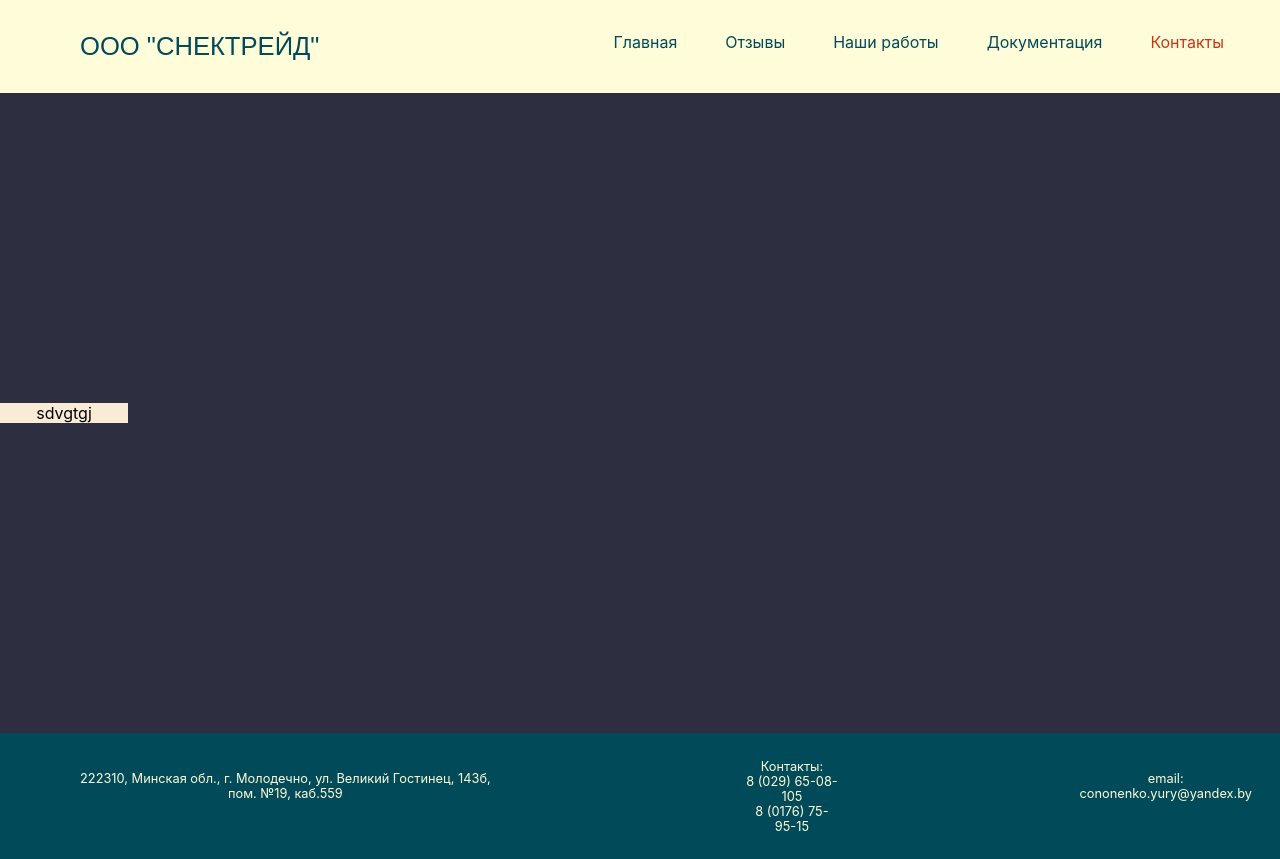
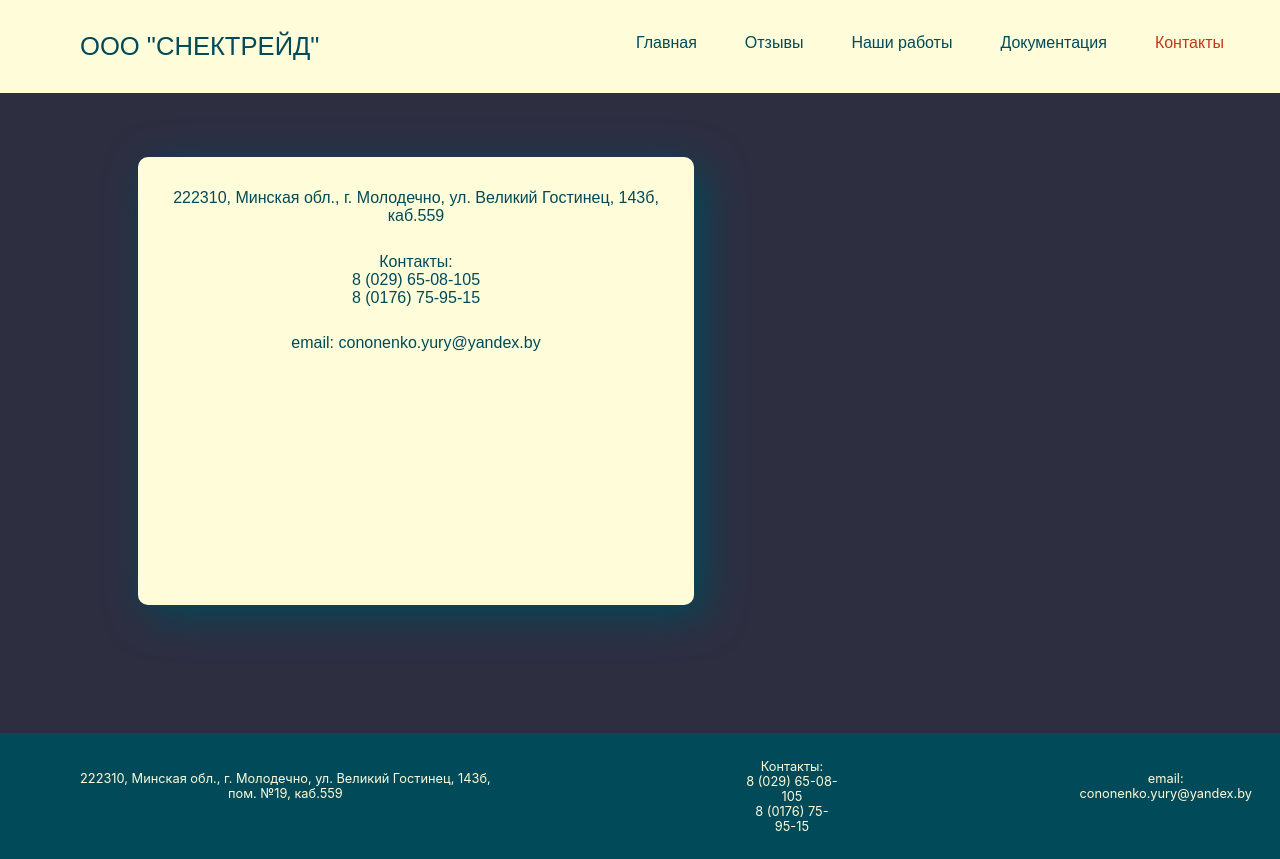
Before and after one commit to juliatrashchanka/site, a React (Create React App) app in the folder my-app/: page /contacts in a window 1280 px wide. Built offline with nearby package versions, Linux system fonts and the light colour scheme.

Commit message:
company_advantages + company_inf

```diff
--- a/my-app/src/App.js
+++ b/my-app/src/App.js
@@ -12,9 +12,10 @@ function App() {
         <Header />
         <div className="App">
 
-
+       {/* function(styleBlock, styleImg, styleText ); */}
 
         <Routes>
+          <Route path="/company" element={ <Company /> }/>
           <Route path="/company" element={ <Company /> }/>
           <Route path="/contacts" element={<Contacts />}/>
         </Routes>
--- a/my-app/src/compon/company/Company.module.css
+++ b/my-app/src/compon/company/Company.module.css
@@ -4,7 +4,7 @@
   /* background-position: center; */
   background-size: cover;
   min-height: 50vh;
-  width: 100vw;
+  /* width: 100vw; */
 
   }
   .main_text{
@@ -14,7 +14,78 @@
     color: rgb(255, 255, 255);
     font-size:9vh;
     padding: 1vh 1vh 1vh 1vh;
-    width: 100vw;
+    /* width: 100vw; */
 
 
   }
+
+
+  .advantages_top{
+    background-color: #FFFCD9;
+    display: block ;
+
+    /* display: flexBOX; */
+    /* width: 100%; */
+    /* padding: 5% 20% 0 0;  */
+  }
+
+  .advantages{
+    /* background-color: rgb(179, 57, 27); */
+    /* flex-direction: column; */
+    /* width: 70%; */
+    height: 40vh;
+    margin-top: 5%;
+    margin-bottom: 5%;
+    margin-left: 10%;
+    margin-right: 10%;
+
+    display: flex;
+    /* float: left; */
+    /* justify-content: center; */
+    /* flex-wrap: wrap; */
+  }
+
+  .advantages_card{
+    background-color: #f2fdb0;
+
+    border-radius: 10px;
+    margin: auto;
+    width: 20%;
+    height: 100%;
+    flex-wrap: wrap;
+    box-shadow: 10px 10px 15px 0px #5a6063f8;
+  }
+
+  .img_adv {
+    border-radius: 5px;
+    max-width: 100%;
+    max-height: 100%;
+  }
+
+  .advanteges_text{
+    font-size: 2vh ;
+    font-family:  sans-serif;
+   margin-top: 15%;
+  }
+
+.company_inf{
+  background-color: #f2fdb0;
+  display: flex;
+  /* display: inline-block; */
+  flex-direction: row;
+}
+  .inf_img{
+    max-width: 40%;
+    max-height: 50%;
+  /* margin-right: 60%; */
+  }
+
+  .inf_text_box{
+    margin-left: 15%;
+    margin-top: 3%;
+  }
+
+  .inf_text_main{
+    font-family:  sans-serif;
+
+  }
--- a/my-app/src/compon/company/company.jsx
+++ b/my-app/src/compon/company/company.jsx
@@ -11,6 +11,67 @@ function Company() {
     </div>
 
 
+
+
+
+
+
+    <div className={style.advantages_top}>
+      <div className={style.advantages}>
+        {/* <div  className={style.advantages_box}> */}
+          <div  className={style.advantages_card}>
+
+            <img className={style.img_adv} src={  "https://www.prereal.com/uploads/load-imagetools.jpeg"}></img>
+
+            <div className={style.advanteges_text}> Индивидуальный подход к каждому объекту</div>
+
+         </div>
+
+         <div  className={style.advantages_card}>
+            <img className={style.img_adv} src={  "https://cdnassets.hw.net/a3/45/f1b4ba414d45862f98d2c2b7d9a8/mlcon24-c.png"}></img>
+
+
+            <div className={style.advanteges_text}> Эфективное управление персоналом</div>
+         </div>
+
+         <div  className={style.advantages_card}>
+            <img className={style.img_adv} src={ 'https://thumbs.dreamstime.com/b/set-old-used-masonry-tools-rough-wooden-surface-copy-space-53228744.jpg'}></img>
+
+
+            <div className={style.advanteges_text}> Эфективное использование средств и ресурсов</div>
+         </div>
+
+         <div  className={style.advantages_card}>
+             <img className={style.img_adv} src={  "https://www.katahdincedarloghomes.com/uploads/0133-1024x683.jpg"}></img>
+
+
+             <div className={style.advanteges_text}> Максимальная ответственность за конечные результаты</div>
+         </div>
+
+        </div>
+
+
+    </div>
+
+
+
+
+    <div className={style.company_inf}>
+
+      <img className={style.inf_img} src={  "https://www.prereal.com/uploads/load-imagetools.jpeg"}></img>
+
+      <div className={style.inf_text_box}>
+        <div className={style.inf_text__title}><h2>О компании</h2></div>
+        <div className={style.inf_text}>
+          <p>ООО "Снектрейд" - надежное строительное предприятие, которое предоставляет услуги в сфере ремонтов, строительства, реконструкции.          </p>
+          <p>Наши работники - опытные строители, инженеры и прорабы, которые имеют высшее строительное образование, допуск к специализированным работам, отлично выполняют любые строительные работы.</p>
+          <p>В перечень выполняемых работ входит весь комплекс строительных работ. </p>
+          </div>
+      </div>
+
+    </div>
+
+
   </div>
 
 );
--- a/my-app/src/compon/contacts/Contacts.jsx
+++ b/my-app/src/compon/contacts/Contacts.jsx
@@ -8,11 +8,22 @@ function Contacts() {
   <div className={style.contacts}>
 
     <div className={style.contacts_box}>
-       <div className={style.contacts_text}> sdvgtgj</div>
+       {/* <div className={style.contacts_text}> sdvgtgj<b /></div> */}
+
+       <div className='address'><p>222310, Минская обл., г. Молодечно, ул. Великий Гостинец, 143б, каб.559 </p></div>
+
+        <div className='contact'>
+         <p>  Контакты:<br />
+           8 (029) 65-08-105<br />
+           8 (0176) 75-95-15 <br /></p>
+
+        </div>
+
+        <div className='mail'><p>email: cononenko.yury@yandex.by</p></div>
 
     </div>
-
-
+{/* <ymaps className={style.maps} url("")></ymaps> */}
+    {/* <iframe src="https://www.google.com/maps/embed?pb=!1m18!1m12!1m3!1d2328.281937209898!2d26.863411218177855!3d54.29896512754684!2m3!1f0!2f0!3f0!3m2!1i1024!2i768!4f13.1!3m3!1m2!1s0x46dc744fd874e9a1%3A0xde4e1277a4ad250d!2svulica%20Vialiki%20Hasciniec%20143b%2C%20Maladzie%C4%8Dna!5e0!3m2!1sen!2sby!4v1656413392734!5m2!1sen!2sby" width="600" height="450" style="border:0;" allowfullscreen="" loading="lazy" referrerpolicy="no-referrer-when-downgrade"></iframe> */}
   </div>
 
 );
--- a/my-app/src/compon/contacts/Contacts.module.css
+++ b/my-app/src/compon/contacts/Contacts.module.css
@@ -1,19 +1,33 @@
 .contacts{
-width: 100vw;
+width: 100%;
 height: 80vh;
+display:  flex;
 justify-content: center;
-align-content: center;
 background-color: #2e2e41;
+
 }
 
 .contacts_box{
-    width: 10vw;
-/* justify-self: center; */
-/* align-content: center; */
-background-color: antiquewhite;
-margin: ;
+    /* width: 10vw; */
+display: flexBOX;
+border: 5px solid;
+border-radius: 10px;
+    margin-top: 5%;
+    margin-bottom: 10%;
+    margin-left: 5%;
+    margin-right: 40%;
+box-sizing: border-box;
+border-color: #FFFCD9;
+background-color: #FFFCD9;
+box-shadow: 10px 10px 40px 0px #004a59;
+
 }
 
-.contacts_text{
-
+.contacts_box p{
+    /* display: flex; */
+    font-family:  sans-serif;
+    display: flexBOX;
+    font-size: 2vh;
+    color: #004A59;
+    margin: 5%;
 }
--- a/my-app/src/compon/header/Header.module.css
+++ b/my-app/src/compon/header/Header.module.css
@@ -16,7 +16,7 @@
 
 
 .active_menu{
-
+  font-family:  sans-serif;
   text-decoration: none;
   color: #c73618;
   font-size:2vh;
@@ -25,6 +25,7 @@
 
 .not_active__menu{
   text-decoration: none;
+  font-family:  sans-serif;
   color: #004A59;
   font-size:2vh;
   margin: 3vh;
```
